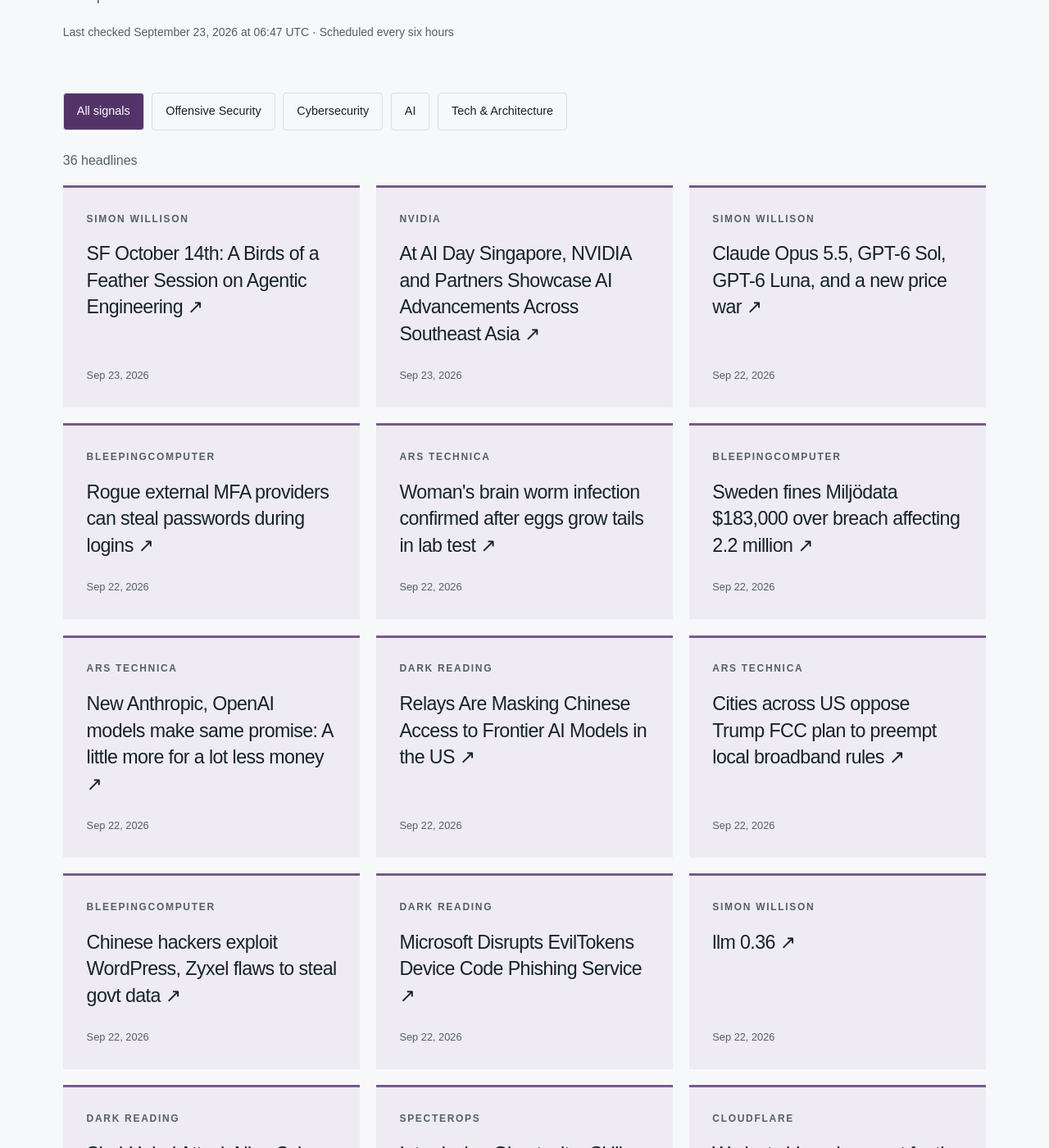
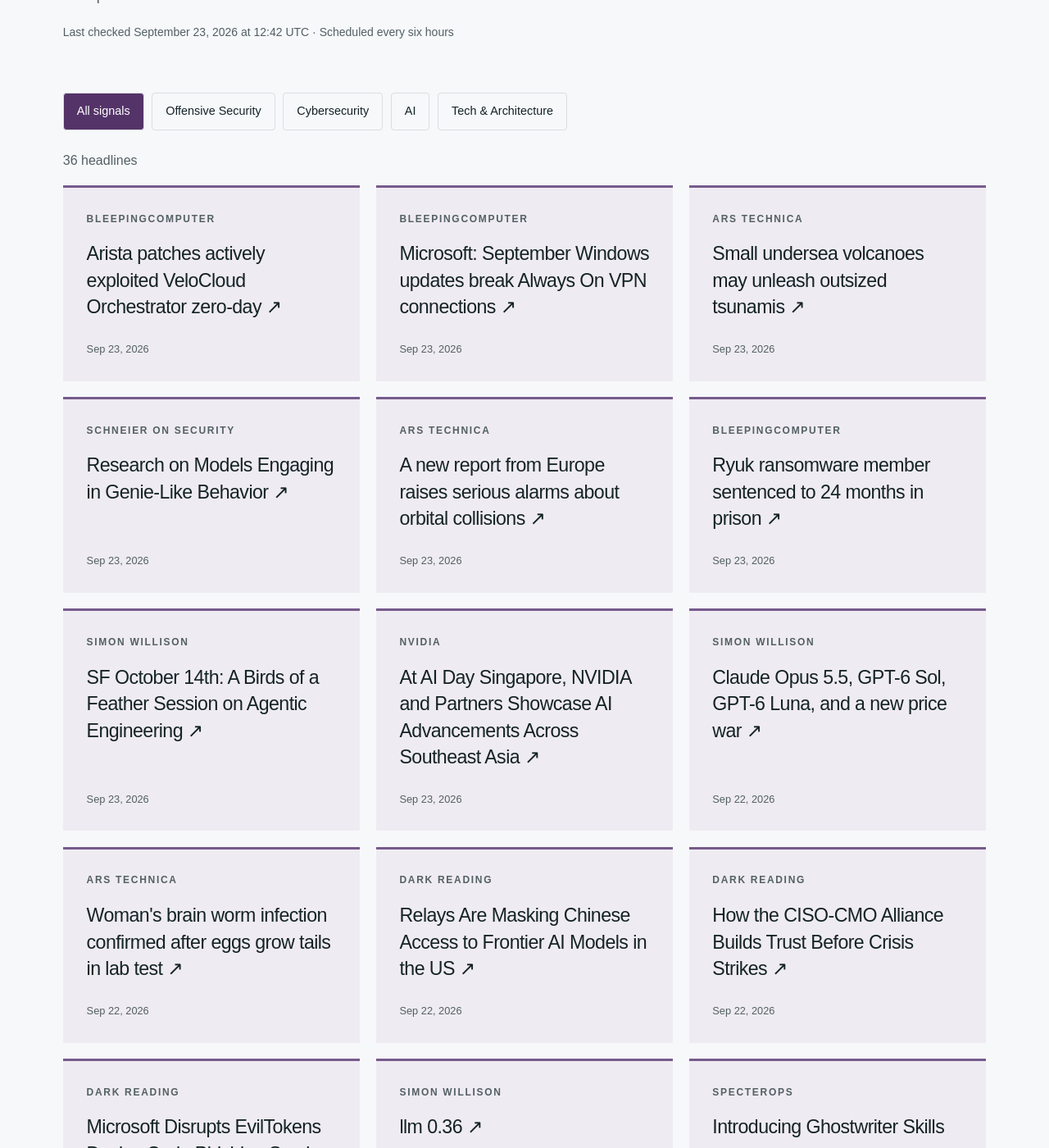
Before and after one commit to hntk/hntk.github.io, a Jekyll site: the page built from news/index.html, in a window 1280 px wide and 1400 px high, scrolled down 375 px. Shown: the whole window at 82% size. Built offline with Jekyll 4.4.1, drawn with Linux system fonts in a browser that asks for light colours; some of the changed text lies outside the part shown.

Commit message:
Refresh News and Signals

```diff
--- a/_data/news.json
+++ b/_data/news.json
@@ -1,6 +1,54 @@
 {
-  "updated": "2026-09-23T06:47:11.808724+00:00",
+  "updated": "2026-09-23T12:42:02.938096+00:00",
   "items": [
+    {
+      "title": "Arista patches actively exploited VeloCloud Orchestrator zero-day",
+      "url": "https://www.bleepingcomputer.com/news/security/arista-patches-actively-exploited-velocloud-orchestrator-zero-day/",
+      "published": "2026-09-23T12:29:53+00:00",
+      "source": "BleepingComputer",
+      "source_id": "bleepingcomputer",
+      "category": "cybersecurity"
+    },
+    {
+      "title": "Microsoft: September Windows updates break Always On VPN connections",
+      "url": "https://www.bleepingcomputer.com/news/microsoft/microsoft-september-2026-windows-updates-break-always-on-vpn-connections/",
+      "published": "2026-09-23T11:18:13+00:00",
+      "source": "BleepingComputer",
+      "source_id": "bleepingcomputer",
+      "category": "cybersecurity"
+    },
+    {
+      "title": "Small undersea volcanoes may unleash outsized tsunamis",
+      "url": "https://arstechnica.com/science/2026/09/small-undersea-volcanoes-may-unleash-outsized-tsunamis/",
+      "published": "2026-09-23T11:15:30+00:00",
+      "source": "Ars Technica",
+      "source_id": "ars-technica",
+      "category": "tech-architecture"
+    },
+    {
+      "title": "Research on Models Engaging in Genie-Like Behavior",
+      "url": "https://www.schneier.com/blog/archives/2026/09/research-on-models-engaging-in-genie-like-behavior.html",
+      "published": "2026-09-23T11:03:36+00:00",
+      "source": "Schneier on Security",
+      "source_id": "schneier",
+      "category": "cybersecurity"
+    },
+    {
+      "title": "A new report from Europe raises serious alarms about orbital collisions",
+      "url": "https://arstechnica.com/space/2026/09/there-are-now-17000-satellites-in-orbit-and-growing-should-we-be-concerned/",
+      "published": "2026-09-23T11:00:17+00:00",
+      "source": "Ars Technica",
+      "source_id": "ars-technica",
+      "category": "tech-architecture"
+    },
+    {
+      "title": "Ryuk ransomware member sentenced to 24 months in prison",
+      "url": "https://www.bleepingcomputer.com/news/security/ryuk-ransomware-member-sentenced-to-24-months-in-prison/",
+      "published": "2026-09-23T08:20:05+00:00",
+      "source": "BleepingComputer",
+      "source_id": "bleepingcomputer",
+      "category": "cybersecurity"
+    },
     {
       "title": "SF October 14th: A Birds of a Feather Session on Agentic Engineering",
       "url": "https://simonwillison.net/2026/Sep/23/bof-agentic-engineering/",
@@ -26,33 +74,9 @@
       "category": "ai"
     },
     {
-      "title": "Rogue external MFA providers can steal passwords during logins",
-      "url": "https://www.bleepingcomputer.com/news/security/rogue-external-mfa-providers-can-steal-passwords-during-logins/",
-      "published": "2026-09-22T21:45:45+00:00",
-      "source": "BleepingComputer",
-      "source_id": "bleepingcomputer",
-      "category": "cybersecurity"
-    },
-    {
       "title": "Woman's brain worm infection confirmed after eggs grow tails in lab test",
       "url": "https://arstechnica.com/health/2026/09/womans-brain-worm-infection-confirmed-after-eggs-grow-tails-in-lab-test/",
       "published": "2026-09-22T21:42:14+00:00",
-      "source": "Ars Technica",
-      "source_id": "ars-technica",
-      "category": "tech-architecture"
-    },
-    {
-      "title": "Sweden fines Miljödata $183,000 over breach affecting 2.2 million",
-      "url": "https://www.bleepingcomputer.com/news/security/sweden-fines-milj-data-183-000-over-breach-affecting-22-million/",
-      "published": "2026-09-22T21:40:37+00:00",
-      "source": "BleepingComputer",
-      "source_id": "bleepingcomputer",
-      "category": "cybersecurity"
-    },
-    {
-      "title": "New Anthropic, OpenAI models make same promise: A little more for a lot less money",
-      "url": "https://arstechnica.com/ai/2026/09/new-anthropic-openai-models-make-same-promise-a-little-more-for-a-lot-less-money/",
-      "published": "2026-09-22T21:25:18+00:00",
       "source": "Ars Technica",
       "source_id": "ars-technica",
       "category": "tech-architecture"
@@ -66,19 +90,11 @@
       "category": "cybersecurity"
     },
     {
-      "title": "Cities across US oppose Trump FCC plan to preempt local broadband rules",
-      "url": "https://arstechnica.com/tech-policy/2026/09/cities-across-us-oppose-trump-fcc-plan-to-preempt-local-broadband-rules/",
-      "published": "2026-09-22T20:38:30+00:00",
-      "source": "Ars Technica",
-      "source_id": "ars-technica",
-      "category": "tech-architecture"
-    },
-    {
-      "title": "Chinese hackers exploit WordPress, Zyxel flaws to steal govt data",
-      "url": "https://www.bleepingcomputer.com/news/security/chinese-hackers-exploit-multiple-technologies-to-steal-govt-data/",
-      "published": "2026-09-22T20:35:24+00:00",
-      "source": "BleepingComputer",
-      "source_id": "bleepingcomputer",
+      "title": "How the CISO-CMO Alliance Builds Trust Before Crisis Strikes",
+      "url": "https://www.darkreading.com/cybersecurity-operations/how-ciso-cmo-alliance-builds-trust-before-crisis",
+      "published": "2026-09-22T20:55:53+00:00",
+      "source": "Dark Reading",
+      "source_id": "dark-reading",
       "category": "cybersecurity"
     },
     {
@@ -96,14 +112,6 @@
       "source": "Simon Willison",
       "source_id": "simon-willison",
       "category": "ai"
-    },
-    {
-      "title": "Shai-Hulud Attack Nips Cyber-Firm CrowdSec's GitHub Data",
-      "url": "https://www.darkreading.com/cyberattacks-data-breaches/shai-hulud-attack-cyber-firm-crowdsec-github-data",
-      "published": "2026-09-22T17:32:49+00:00",
-      "source": "Dark Reading",
-      "source_id": "dark-reading",
-      "category": "cybersecurity"
     },
     {
       "title": "Introducing Ghostwriter Skills",
@@ -234,14 +242,6 @@
       "category": "cybersecurity"
     },
     {
-      "title": "Are AIs Still Struggling with CAPTCHAs?",
-      "url": "https://www.schneier.com/blog/archives/2026/09/are-ais-still-struggling-with-captchas.html",
-      "published": "2026-09-18T11:05:52+00:00",
-      "source": "Schneier on Security",
-      "source_id": "schneier",
-      "category": "cybersecurity"
-    },
-    {
       "title": "Auditing in the age of (good enough) AI",
       "url": "https://blog.trailofbits.com/2026/09/18/auditing-in-the-age-of-good-enough-ai/",
       "published": "2026-09-18T11:00:00+00:00",
@@ -295,79 +295,79 @@
       "id": "ars-technica",
       "name": "Ars Technica",
       "status": "ok",
-      "last_success": "2026-09-23T06:47:11.808724+00:00"
+      "last_success": "2026-09-23T12:42:02.938096+00:00"
     },
     {
       "id": "bleepingcomputer",
       "name": "BleepingComputer",
       "status": "ok",
-      "last_success": "2026-09-23T06:47:11.808724+00:00"
+      "last_success": "2026-09-23T12:42:02.938096+00:00"
     },
     {
       "id": "cloudflare",
       "name": "Cloudflare",
       "status": "ok",
-      "last_success": "2026-09-23T06:47:11.808724+00:00"
+      "last_success": "2026-09-23T12:42:02.938096+00:00"
     },
     {
       "id": "dark-reading",
       "name": "Dark Reading",
       "status": "ok",
-      "last_success": "2026-09-23T06:47:11.808724+00:00"
+      "last_success": "2026-09-23T12:42:02.938096+00:00"
     },
     {
       "id": "hugging-face",
       "name": "Hugging Face",
       "status": "ok",
-      "last_success": "2026-09-23T06:47:11.808724+00:00"
+      "last_success": "2026-09-23T12:42:02.938096+00:00"
     },
     {
       "id": "microsoft-research",
       "name": "Microsoft Research",
       "status": "ok",
-      "last_success": "2026-09-23T06:47:11.808724+00:00"
+      "last_success": "2026-09-23T12:42:02.938096+00:00"
     },
     {
       "id": "nvidia",
       "name": "NVIDIA",
       "status": "ok",
-      "last_success": "2026-09-23T06:47:11.808724+00:00"
+      "last_success": "2026-09-23T12:42:02.938096+00:00"
     },
     {
       "id": "portswigger",
       "name": "PortSwigger Research",
       "status": "ok",
-      "last_success": "2026-09-23T06:47:11.808724+00:00"
+      "last_success": "2026-09-23T12:42:02.938096+00:00"
     },
     {
       "id": "schneier",
       "name": "Schneier on Security",
       "status": "ok",
-      "last_success": "2026-09-23T06:47:11.808724+00:00"
+      "last_success": "2026-09-23T12:42:02.938096+00:00"
     },
     {
       "id": "simon-willison",
       "name": "Simon Willison",
       "status": "ok",
-      "last_success": "2026-09-23T06:47:11.808724+00:00"
+      "last_success": "2026-09-23T12:42:02.938096+00:00"
     },
     {
       "id": "specterops",
       "name": "SpecterOps",
       "status": "ok",
-      "last_success": "2026-09-23T06:47:11.808724+00:00"
+      "last_success": "2026-09-23T12:42:02.938096+00:00"
     },
     {
       "id": "trail-of-bits",
       "name": "Trail of Bits",
       "status": "ok",
-      "last_success": "2026-09-23T06:47:11.808724+00:00"
+      "last_success": "2026-09-23T12:42:02.938096+00:00"
     },
     {
       "id": "wired",
       "name": "WIRED Security",
       "status": "ok",
-      "last_success": "2026-09-23T06:47:11.808724+00:00"
+      "last_success": "2026-09-23T12:42:02.938096+00:00"
     }
   ]
 }
```
